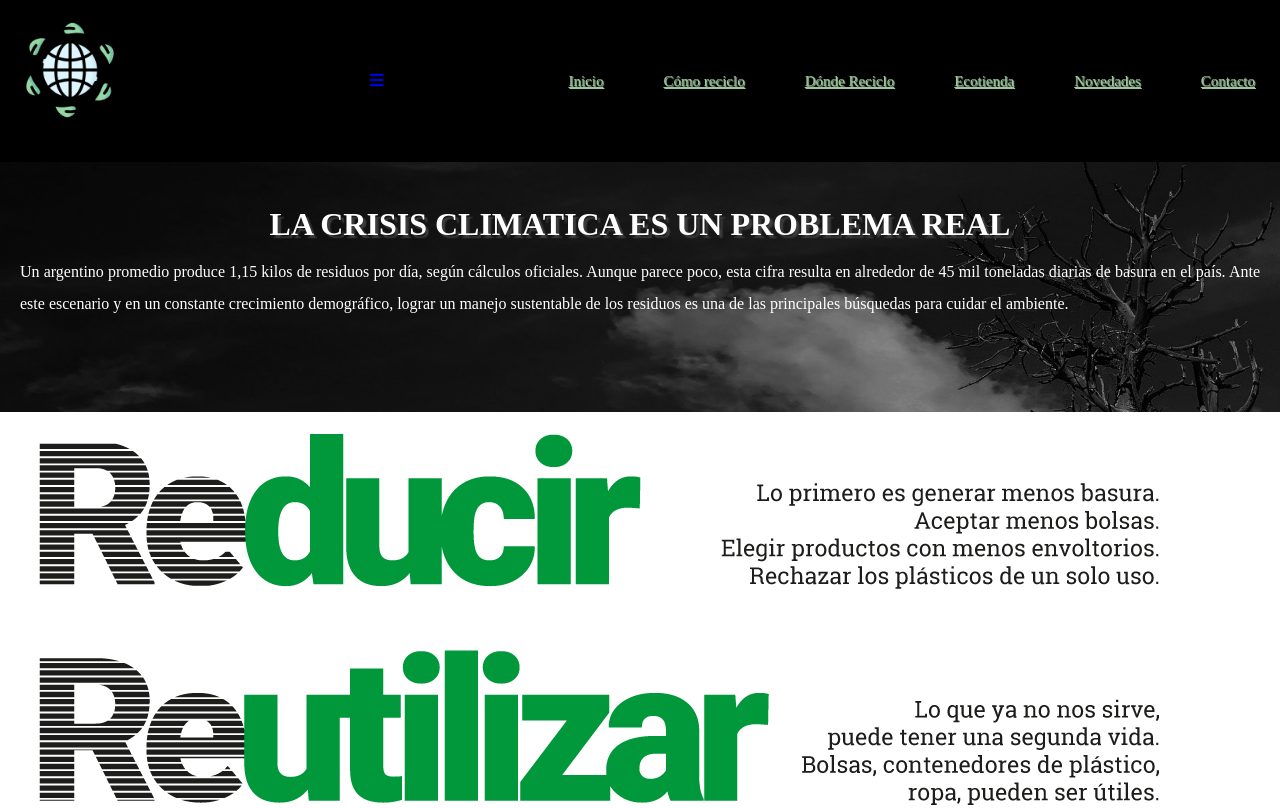
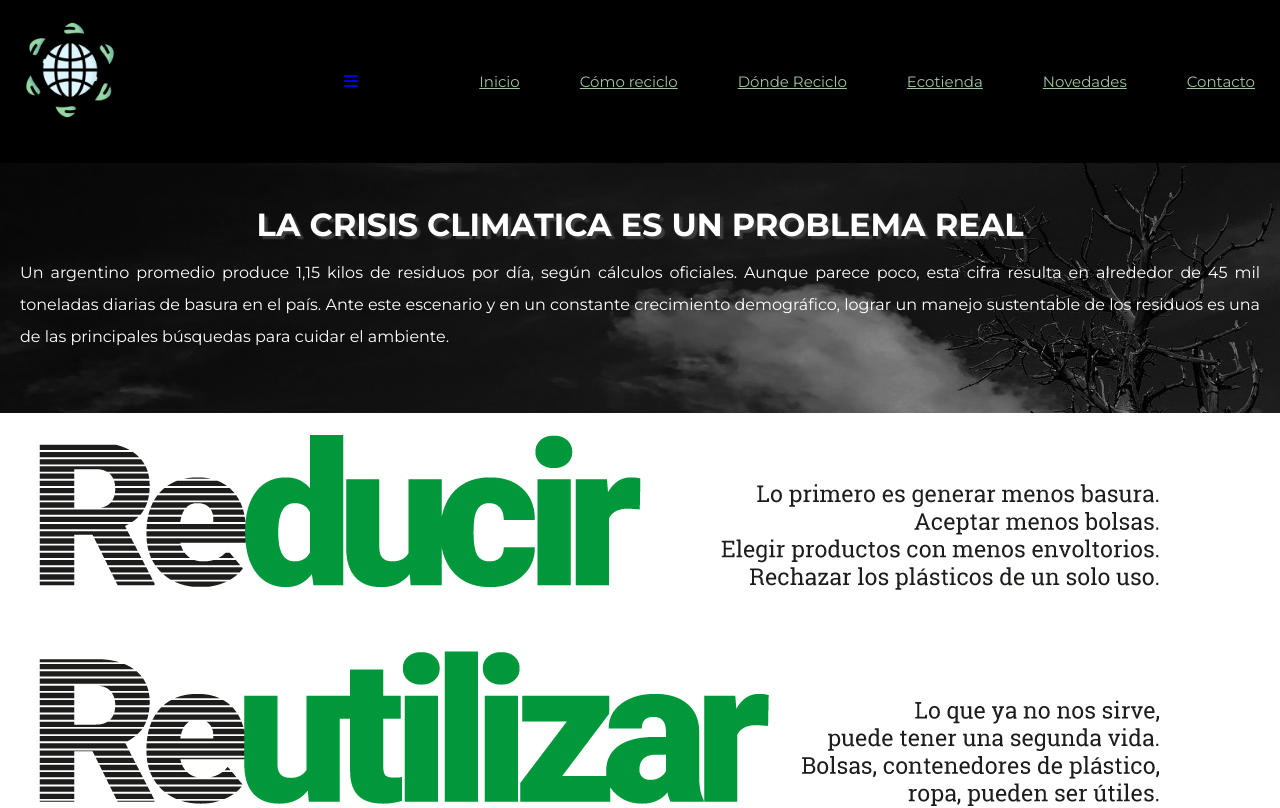
Before and after one commit to trovatex/la-basura-no-desaparece, a website: page index.html in a window 1280 px wide. Shown: the top 808 px of the page. Drawn offline with Linux system fonts and the light colour scheme; a web font is replaced by a local one.

Commit message:
acomodando header

```diff
--- a/sass/_header.scss
+++ b/sass/_header.scss
@@ -14,10 +14,10 @@ header{
     display: flex;
     gap: 50px;
     color: rgb(158, 197, 158);
+    list-style:none;
     }
     li {
-        list-style:none;
-        text-shadow: 1px 1px 1px;
+    list-style:none;
         }
 .btn {
     background-color: black;
@@ -27,9 +27,9 @@ header{
     text-align: center;
     font-size: 15px;
     transition: 0.3s;
-    .btn:hover {
+    }
+.btn:hover {
     background-color: #3e8e41;
     color: white;
     border-radius: 15px;
-      }
     }
--- a/sass/_index.scss
+++ b/sass/_index.scss
@@ -11,7 +11,9 @@ section1 {
     flex-direction: column;
     align-items: center;
 }
-
+body{
+    font-family: 'Montserrat', sans-serif;
+}
 .contenedor-section12 {
     background-image: url(../images/crisisclimatica.jpeg);
     background-size:cover;
```
Also changed, not shown: css/styles.css.
